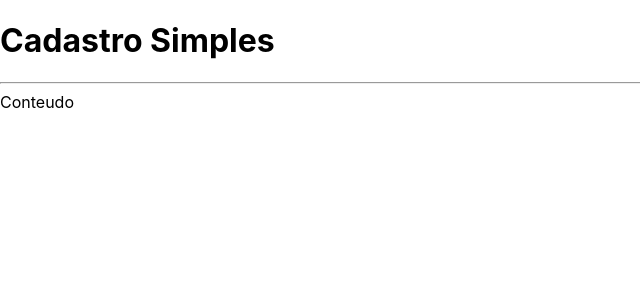
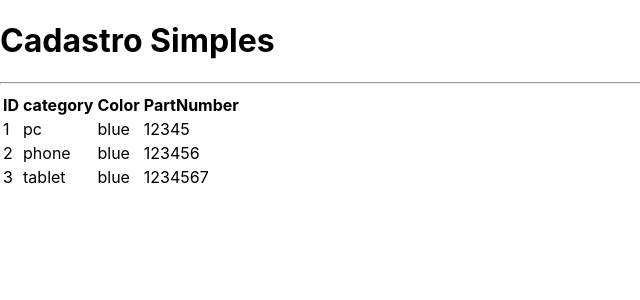
Before and after one commit to ojcarlos/Desafio_eldorado, a Next.js app: page / in a window 1280 px wide. Shown: the top 300 px of the page, without its empty margins (0-640 px from the left). Built offline with nearby package versions, Linux system fonts and the light colour scheme.

Commit message:
tabela 1 mais alterada e com renderização de lista, mas sem formatação adequada ainda

```diff
--- a/src/components/Tabela1.tsx
+++ b/src/components/Tabela1.tsx
@@ -5,12 +5,36 @@ interface TabelaProps{
 }
 
 export default function Tabela1(props){
+
+
+
+    function renderDados(){
+        return props.devices?.map((device, i)=>{
+            return (
+                <tr key={device.id} >
+                    <td>{device.id}</td>
+                    <td>{device.category}</td>
+                    <td>{device.color}</td>
+                    <td>{device.partNumber}</td>
+                </tr>
+            )
+        } )
+    }
+
     return(
+
         <table>
-            <th>ID</th>
-            <th>category</th>
-            <th>Color</th>
-            <th>PartNumber</th>
+            <thead>
+                <tr>
+                    <th>ID</th>
+                    <th>category</th>
+                    <th>Color</th>
+                    <th>PartNumber</th>
+                </tr>
+            </thead>
+            <tbody>
+                {renderDados()}
+            </tbody>
         </table>
     )
 }
--- a/src/core/Device.ts
+++ b/src/core/Device.ts
@@ -1,8 +1,9 @@
 export default class Device{
-    #id: number;
+
     #category:string;
     #color:string;
     #partNumber:number;
+    #id: number;
 
     constructor (category:string, color:string, partNumber:number, id: number = null){
         this.#id = id;
--- a/src/pages/index.tsx
+++ b/src/pages/index.tsx
@@ -1,6 +1,14 @@
 import Layout from "../components/Layout";
+import Tabela1 from "../components/Tabela1";
+import Device from "../core/Device";
 
 export default function Home() {
+
+  const devices = [
+    new Device('pc', 'blue', 12345, 1),
+    new Device('phone', 'blue', 123456, 2),
+    new Device('tablet', 'blue', 1234567, 3),
+  ]
   return (
     <div className={
     `
@@ -9,7 +17,7 @@ export default function Home() {
     `
     }>
     <Layout titulo="Cadastro Simples">
-      <span>Conteudo</span>
+      <Tabela1 devices={devices}></Tabela1>
     </Layout>
 
     </div>
```
